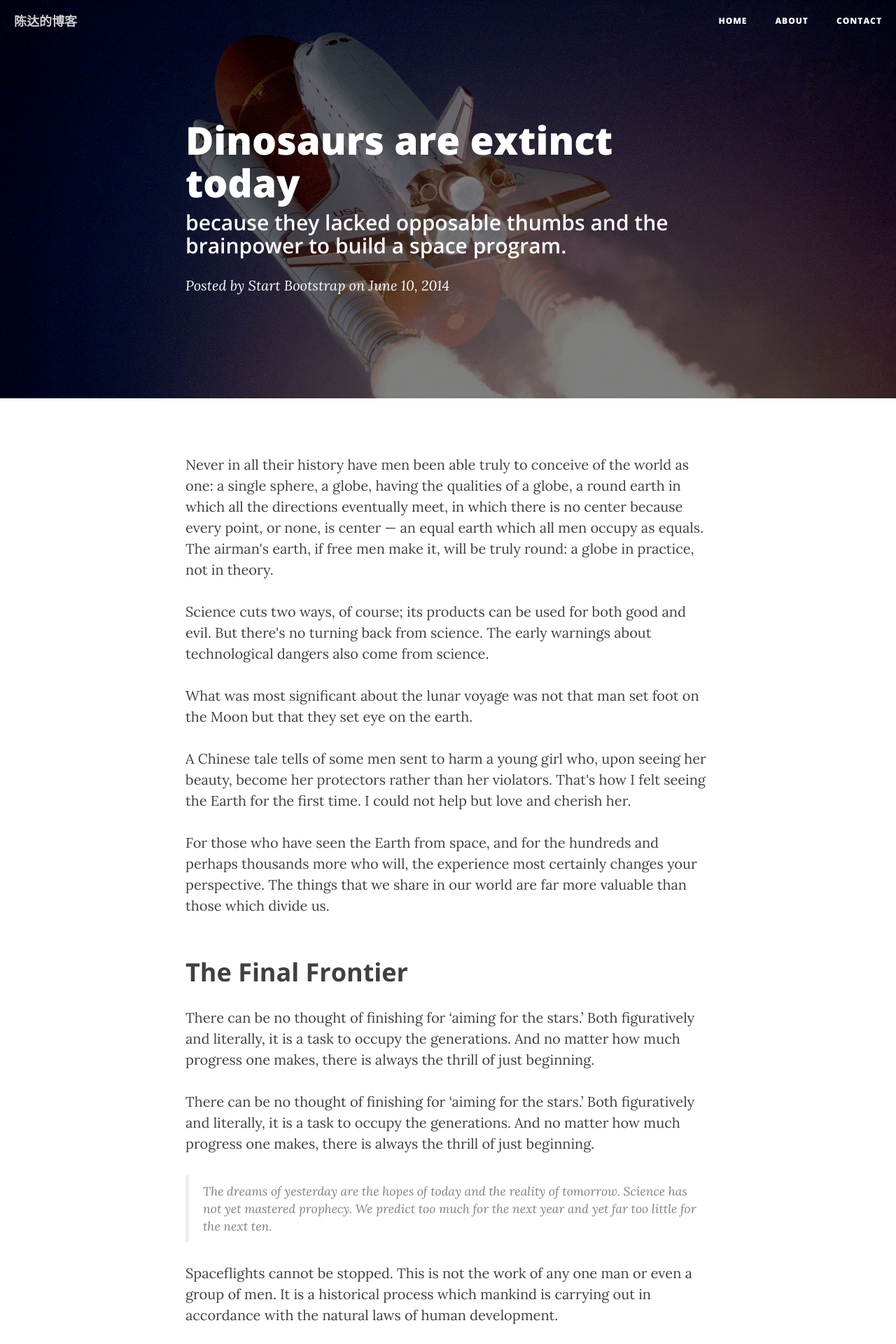
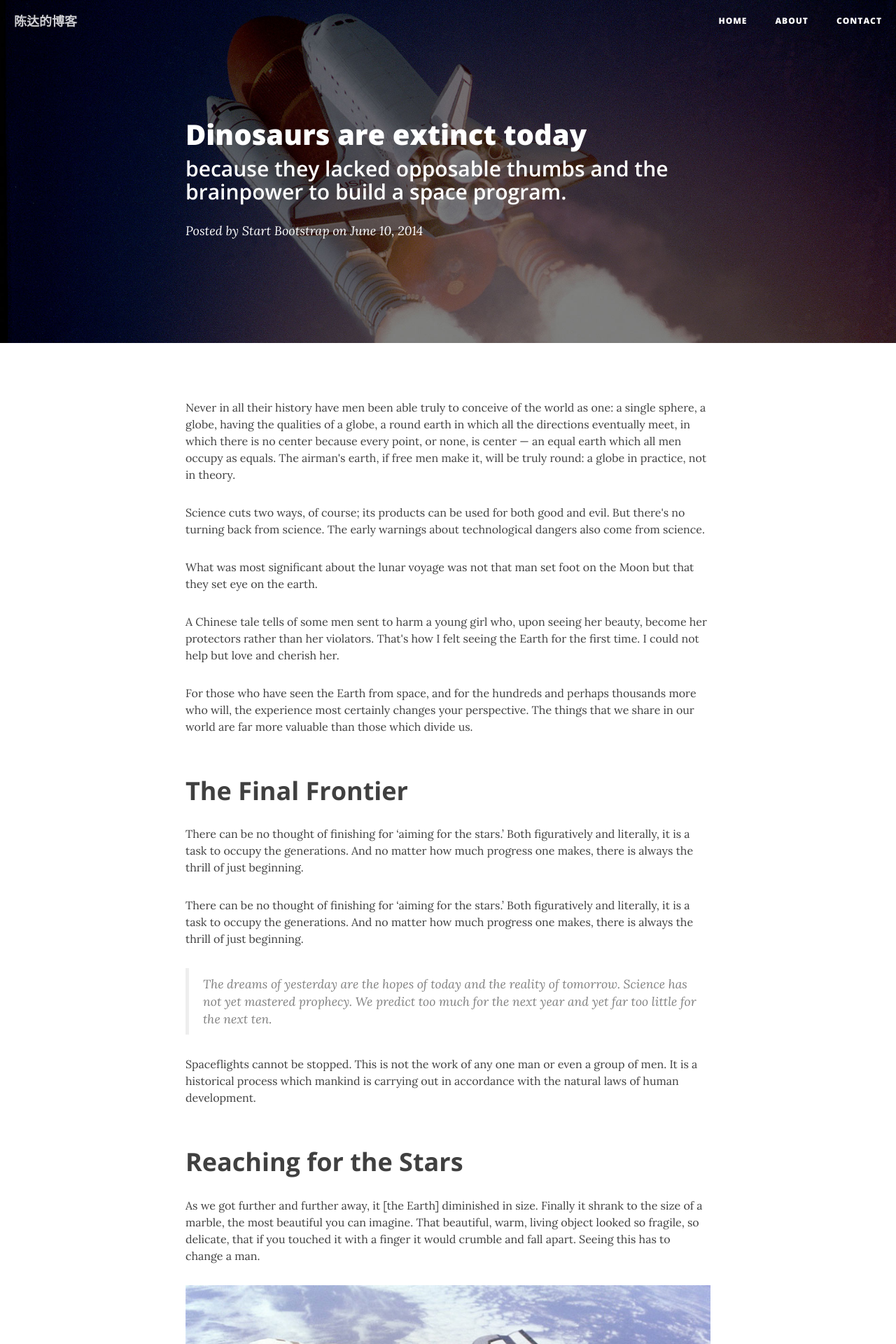
Before and after one commit to tommychin/tommychin.github.io, a Jekyll site: the page built from _posts/2014-06-10-dinosaurs.markdown, in a window 1280 px wide. Shown: the top 1920 px of the page at 70% size. Built offline with Jekyll 4.4.1, drawn with Linux system fonts in a browser that asks for light colours; nearby versions of some CDN libraries.

Commit message:
字体样式调整

```diff
--- a/css/clean-blog.css
+++ b/css/clean-blog.css
@@ -6,7 +6,7 @@
 
 body {
   font-family: 'Lora', 'Times New Roman', serif;
-  font-size: 20px;
+  font-size: 16px;
   color: #404040;
 }
 p {
@@ -198,14 +198,14 @@ hr.small {
   font-family: 'Lora', 'Times New Roman', serif;
   font-style: italic;
   font-weight: 300;
-  font-size: 20px;
+  font-size: 18px;
 }
 .intro-header .post-heading .meta a {
   color: white;
 }
 @media only screen and (min-width: 768px) {
   .intro-header .post-heading h1 {
-    font-size: 55px;
+    font-size: 40px;
   }
   .intro-header .post-heading .subheading {
     font-size: 30px;
```
